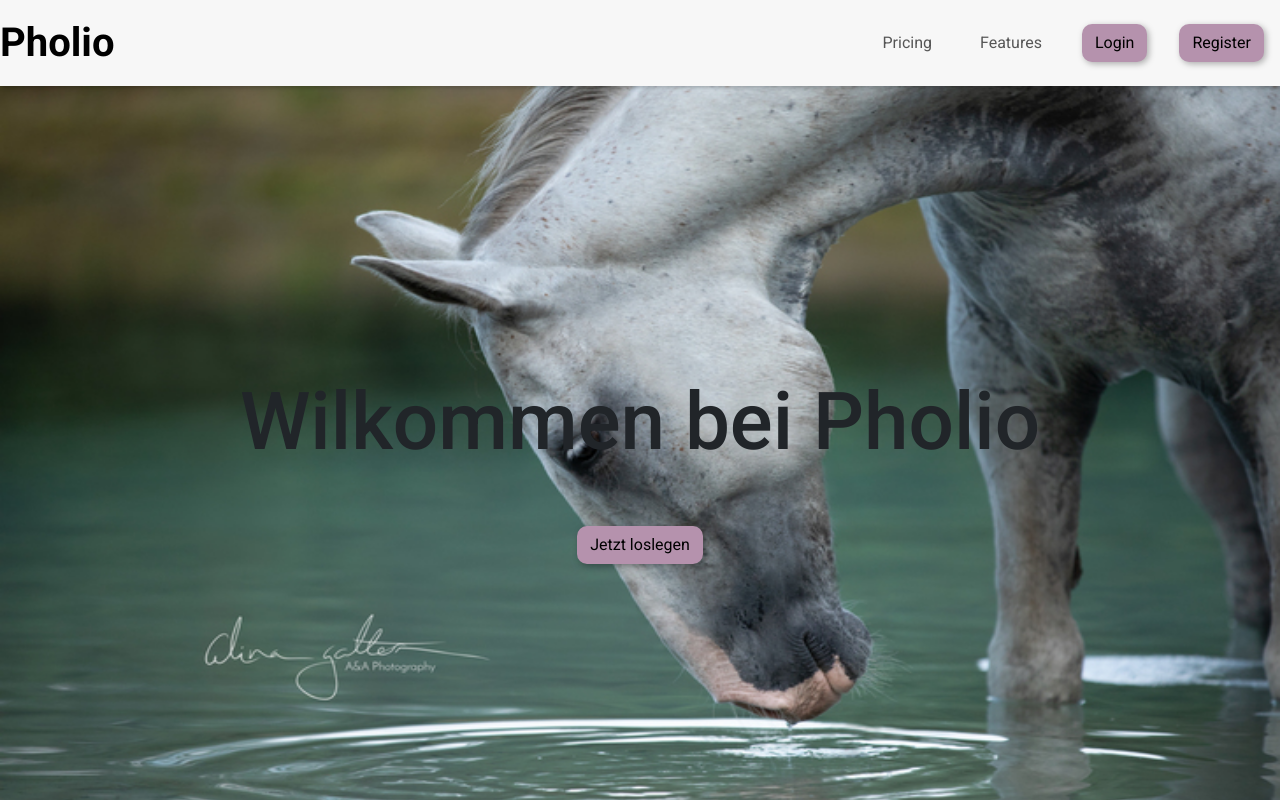
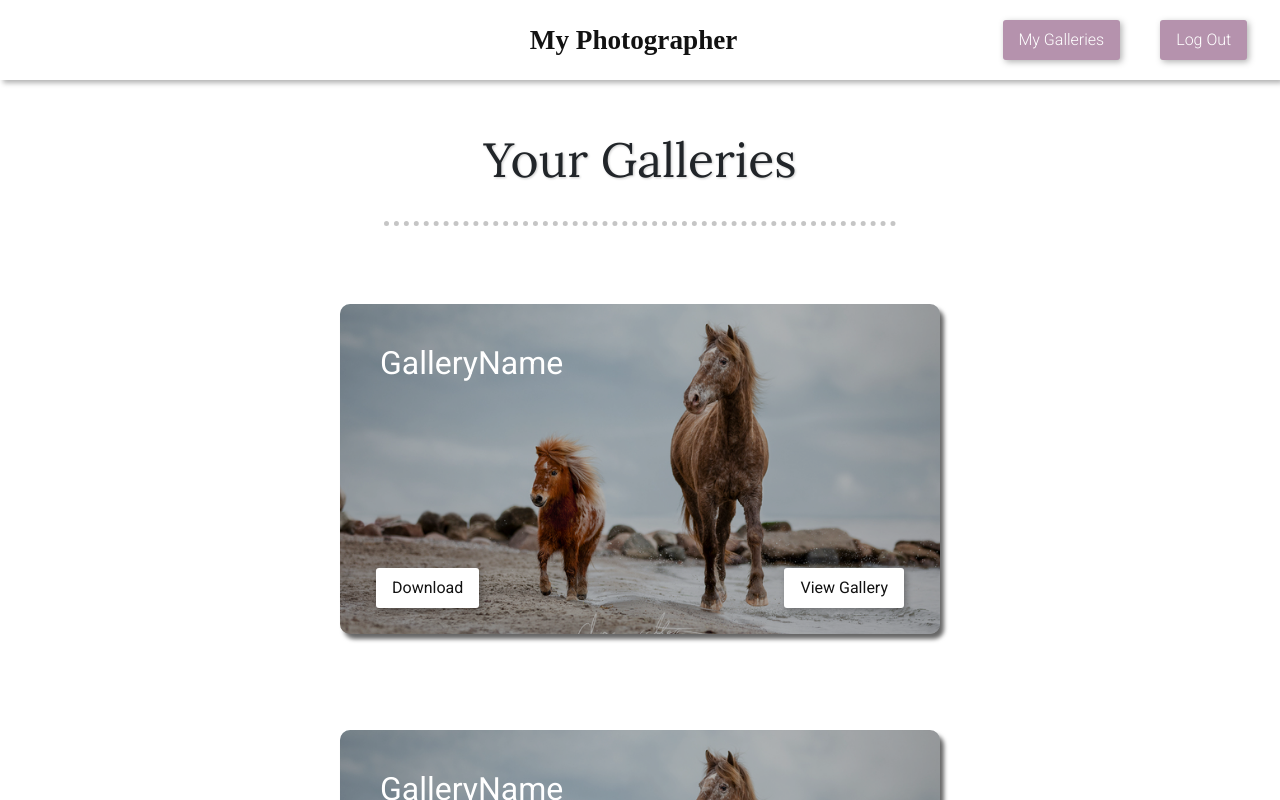
Before and after one commit to AlinaGa/pholio_frontend, a React (Vite) app in the folder frontend/: page /albums in a window 1280 px wide. Shown: the top 800 px of the page. Built offline with nearby package versions, Linux system fonts and the light colour scheme.

Commit message:
added basic routing

```diff
--- a/frontend/src/App.jsx
+++ b/frontend/src/App.jsx
@@ -12,6 +12,7 @@ import LoginNavbar from './components/photographer/LoginNavbar';
 import LoginMain from './pages/landingpage/LoginPhotographer';
 import ClientModal from './components/photographer/ClientModal';
 import LoginClient from "./pages/clientpages/LoginClient";
+import LoginPhotographer from './pages/landingpage/LoginPhotographer';
 
 import AlbumList from './pages/clientpages/AlbumList';
 import Shop from './pages/clientpages/Shop';
@@ -23,37 +24,37 @@ import './components/client/client.css';
 
 function App() {
   return (
-
-
     <>
-      <LandingPage />
-
-
-      {/* <LoginClient /> */}
-      {/* <AlbumList /> */}
-      {/* <Shop />  */}
-
 
       {/* <LoginMain />   */}
       {/* < LoginNavbar />
       <LoginPage /> */}
 
-      {/*
-<ClientModal /> */}
+      {/* <ClientModal /> */}
       {/* < AdminMain /> */}
       {/* <AdminNavbar />  */}
       {/* <SideBar /> */}
       {/* < GalleryModal /> */}
 
 
+      <Routes>
+
+        <Route path="/" element={<LandingPage />} />
+        <Route path="/login" element={<LoginPhotographer />} />
+
+        <Route path="/clogin" element={<LoginClient />} />
+        <Route path="/albums" element={<AlbumList />} />
+        <Route path="/shop" element={<Shop />} />
 
 
-      {/* <Routes> */}
-      {/* <Route path="/" element={<Login />} /> */}
-      {/* <Route path="/:photographerId/*" element={<ClientLogin />} /> */}
-      {/* <Route path="/:photographerId/:clientId" element={<AlbumList />} /> */}
-      {/* <Route path="/:photographerId/:clientId/:galleryId" element={<SpecificGallery />} /> */}
-      {/* </Routes> */}
+
+
+
+        {/* EXAMPLE  */}
+        {/* <Route path="/:photographerId/*" element={<ClientLogin />} /> */}
+        {/* <Route path="/:photographerId/:clientId" element={<AlbumList />} /> */}
+        {/* <Route path="/:photographerId/:clientId/:galleryId" element={<SpecificGallery />} /> */}
+      </Routes>
 
 
     </>
--- a/frontend/src/components/client/ClientNavbar.jsx
+++ b/frontend/src/components/client/ClientNavbar.jsx
@@ -7,7 +7,7 @@ import "../../App.css";
 const ClientNavbar = () => {
     return (
         <>
-            <Navbar collapseOnSelect expand="sm">
+            <Navbar collapseOnSelect expand="sm" className='sticky-top'>
                 <Navbar.Toggle aria-controls='navbarScroll' data-bs-target="#navbarScroll" />
                 <Navbar.Collapse id="navbarScroll">
                     <Nav className='clientnavbar'>
@@ -18,14 +18,18 @@ const ClientNavbar = () => {
                         <NavLink eventKey={1} as={Link} to="/logout">LogOut</NavLink> */}
 
                         {/* Prototype without real Linking */}
-                        <div className='clientnavleft'><button>back</button></div>
+                        <div className='clientnavleft'>
+                            {/* <button>back</button> */}
+                        </div>
                         <div className="clientnavmiddle">
                             My Photographer
                         </div>
                         <div className="clientnavright">
-                            <button><NavLink>Home</NavLink>
-                            </button>
-                            <button><NavLink>My Galleries</NavLink>
+
+                            {/* make toggle cart button a component and add it here  */}
+
+                            <button>
+                                <NavLink>My Galleries</NavLink>
                             </button>
                             <button>
                                 <NavLink>Log Out</NavLink>
--- a/frontend/src/components/client/client.css
+++ b/frontend/src/components/client/client.css
@@ -29,15 +29,18 @@ button {
     color: var(--text);
     display: flex;
     align-items: center;
-    width: 100vw;
-    height: 4rem;
+    width: 100%;
+    height: 5rem;
     padding: 0;
-
     box-shadow: 3px 3px 5px rgba(0, 0, 0, 0.3);
 }
 
+.sticky-top {
+    padding: 0 !important;
+}
+
 .clientnavleft {
-    width: 33.33%;
+    width: 33%;
     align-items: center;
 }
 
@@ -47,7 +50,7 @@ button {
 }
 
 .clientnavmiddle {
-    width: 33.33%;
+    width: 33%;
     font-size: 1.7rem;
     text-align: center;
     font-family: 'Nothing You Could Do';
@@ -56,7 +59,7 @@ button {
 }
 
 .clientnavright {
-    width: 33.33%;
+    width: 33%;
     display: flex;
     flex: row;
     justify-content: flex-end;
@@ -114,11 +117,17 @@ button {
     width: 30%;
 }
 
+.hr {
+    width: 40vw;
+    border-top: 5px dotted #1c1c1c;
+    margin-bottom: 30px;
+}
+
 /* .albumheadingsection {
     display: flex;
     justify-content: center;
     background-color: var(--lightgrey);
-    width: 100vw;
+    width: 50vw;
     box-shadow: 3px 3px 5px rgba(0, 0, 0, 0.3);
 } */
 
@@ -134,9 +143,10 @@ button {
 
 /*heading*/
 .yourgalleries {
-    margin-top: 3rem;
-    margin-bottom: 3rem;
+    margin-top: 3.2rem;
+    margin-bottom: 1rem;
     font-family: 'Lora', serif;
+    font-size: 3rem;
     font-weight: 400;
     filter: drop-shadow(1px 1px 1px rgba(0, 0, 0, 0.2));
 }
@@ -292,7 +302,7 @@ button {
 
 .toggle-button {
     position: absolute;
-    top: 10px;
+    top: 80px;
     left: 10px;
     padding: 10px;
     background-color: #fff;
--- a/frontend/src/components/landingpage/LandingNavbar.jsx
+++ b/frontend/src/components/landingpage/LandingNavbar.jsx
@@ -7,7 +7,7 @@ const LandingNavbar = () => {
     <div>
       <div style={{ flex: "1" }}>
         <Navbar expand="lg" className="Login-NavBackground">
-          <Navbar.Brand className="fw-bold fs-1" href="#home">
+          <Navbar.Brand className="pholiologo fw-bold fs-1" href="#home">
             Pholio
           </Navbar.Brand>
           <Navbar.Toggle aria-controls="basic-navbar-nav" />
--- a/frontend/src/components/landingpage/landingpage.css
+++ b/frontend/src/components/landingpage/landingpage.css
@@ -1,6 +1,7 @@
 body {
     font-family: 'Roboto';
 }
+
 h1 {
     font-size: 5rem;
     font-family: 'Roboto';
@@ -21,6 +22,10 @@ h1 {
     background-color: var(--purple);
     color: black;
     border-radius: 10px;
+}
+
+.pholiologo {
+    font-family: 'Merienda';
 }
 
 /* the top section after navbar */
@@ -55,21 +60,23 @@ h1 {
     justify-content: center;
     align-items: center;
     flex-wrap: wrap;
-    padding: 5rem 5rem ;
+    padding: 5rem 5rem;
     width: 80%;
     margin-left: 10rem;
 }
 
 
 /* middle part with the galleries */
-.shop, .albums {
+.shop,
+.albums {
     display: flex;
     flex-direction: row;
     align-items: center;
     flex-wrap: no-wrap;
 }
 
-.galleries,.client {
+.galleries,
+.client {
     display: flex;
     flex-direction: row-reverse;
     flex-wrap: no-wrap;
@@ -78,21 +85,23 @@ h1 {
 
 /* the testimonials */
 .whyPholio {
-    text-decoration: none!important;
+    text-decoration: none !important;
     display: flex;
     flex-direction: column;
     width: 100%;
     padding: 5rem;
 
 }
+
 .responsive-sec {
     display: flex;
     flex-direction: row;
     align-items: center;
     width: 80%;
-    padding: 5rem 5rem ;
+    padding: 5rem 5rem;
 
 }
+
 .responsive-par {
     display: flex;
     flex-direction: column;
@@ -100,10 +109,12 @@ h1 {
     padding-right: 5rem;
 
 }
+
 .design-ul {
     width: 80%;
     position: relative;
 }
+
 /* the beginning of the testphase */
 .test-phase {
     height: 40vh;
@@ -116,13 +127,15 @@ h1 {
     position: relative;
     color: white;
 }
+
 .testImg {
     border-radius: 50%;
     position: relative;
     height: 60vh;
 }
 
-.containerDiv,.responsive-sec {
+.containerDiv,
+.responsive-sec {
     width: 70%;
     margin-left: 12rem;
     font-family: 'Roboto';
@@ -139,6 +152,7 @@ h1 {
     align-items: center;
 
 }
+
 .icons {
     display: flex;
     flex-direction: row;
@@ -146,12 +160,17 @@ h1 {
     padding: 5rem;
     font-size: 2rem;
 }
+
 .subscription {
     margin-right: 20rem;
 }
+
 @media only screen and (max-width: 600px) {
 
-       .shop, .albums, .galleries,.client {
+    .shop,
+    .albums,
+    .galleries,
+    .client {
         display: flex;
         flex-direction: column;
         flex-wrap: wrap;
@@ -160,11 +179,14 @@ h1 {
         position: relative;
 
     }
-    .containerDiv,.responsive-sec {
+
+    .containerDiv,
+    .responsive-sec {
         display: flex;
         flex-direction: column;
         flex-wrap: wrap;
     }
+
     .footer {
         background-color: var(--darkpurple);
         color: white;
@@ -176,6 +198,7 @@ h1 {
 
 
     }
+
     .icons {
         display: flex;
         flex-direction: row;
@@ -186,6 +209,7 @@ h1 {
 
 
     }
+
     .subscription {
         display: flex;
         flex-direction: column;
@@ -194,6 +218,7 @@ h1 {
         margin-left: 15rem;
         padding: 2px;
     }
+
     .test-phase {
         height: 40vh;
         background-image: url('../../assets/18_tn.jpg');
--- a/frontend/src/main.jsx
+++ b/frontend/src/main.jsx
@@ -7,9 +7,9 @@ import './index.css'
 
 ReactDOM.createRoot(document.getElementById("root")).render(
   <React.StrictMode>
-    {/* <BrowserRouter> */}
-    <App />
-    {/* </BrowserRouter> */}
+    <BrowserRouter>
+      <App />
+    </BrowserRouter>
 
   </React.StrictMode>
 );
--- a/frontend/src/pages/clientpages/AlbumList.jsx
+++ b/frontend/src/pages/clientpages/AlbumList.jsx
@@ -11,6 +11,9 @@ const AlbumList = () => {
             <section className='albumheadingsection'>
                 <h1 className='yourgalleries'>Your Galleries</h1>
             </section>
+
+            <hr className='hr' />
+
             <div className='albums'>
 
                 <Album />
--- a/frontend/src/pages/clientpages/Shop.jsx
+++ b/frontend/src/pages/clientpages/Shop.jsx
@@ -1,12 +1,14 @@
 import React, { useState } from 'react';
 
-import "../../App.css";
-import '../../components/client/client.css';
+
 import InfoBox from '../../components/client/Infobox';
 import ShopBanner from '../../components/client/ShopBanner';
 import ShopImage from '../../components/client/ShopImage';
 import Cart from '../../components/client/Cart';
 import ToggleButton from '../../components/client/ToggleButton';
+import ClientNavbar from '../../components/client/ClientNavbar';
+import "../../App.css";
+import '../../components/client/client.css';
 
 const Shop = () => {
     const [isOpen, setIsOpen] = useState(false);
```
Also changed, not shown: frontend/src/components/photographer/Sidebar.jsx (+0 -14 lines). Lines whose indentation alone changed are shown as unchanged.
